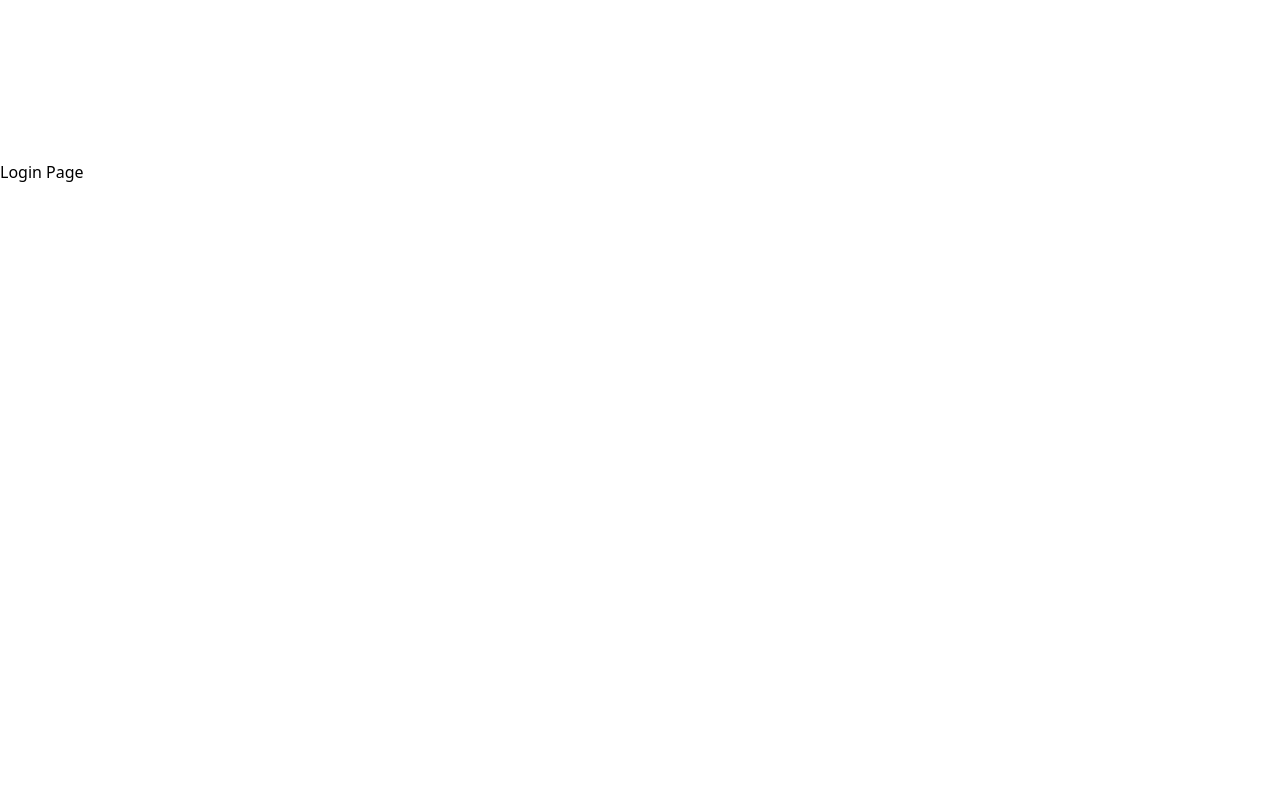
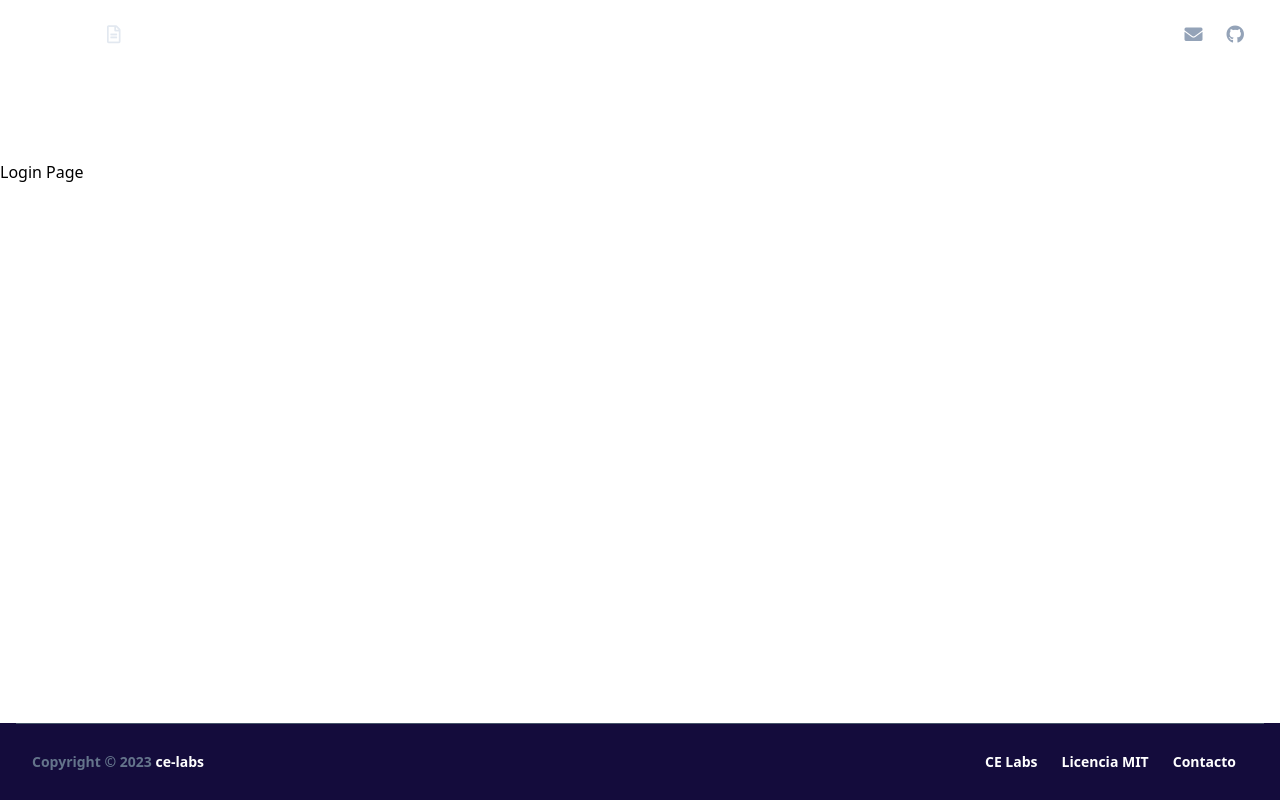
Before and after one commit to ce-labs/labs-reservation, a React (Create React App) app: page /auth/login in a window 1280 px wide. Built offline with nearby package versions, Linux system fonts and the light colour scheme.

Commit message:
[ADD] Auth Navbar and Footer

```diff
--- /dev/null
+++ b/src/components/Footers/FooterSmall.js
@@ -0,0 +1,60 @@
+import React from "react";
+
+export default function FooterSmall(props) {
+  return (
+    <>
+      <footer
+        className={
+          (props.absolute
+            ? "absolute w-full bottom-0 bg-darkBlue-001"
+            : "relative") + " pb-6"
+        }
+      >
+        <div className="container mx-auto px-4">
+          <hr className="mb-6 border-b-1 border-blueGray-600" />
+          <div className="flex flex-wrap items-center md:justify-between justify-center">
+            <div className="w-full md:w-4/12 px-4">
+              <div className="text-sm text-blueGray-500 font-semibold py-1 text-center md:text-left">
+                Copyright © {new Date().getFullYear()}{" "}
+                <a
+                  href="https://github.com/ce-labs"
+                  className="text-white hover:text-blueGray-300 text-sm font-semibold py-1"
+                >
+                  ce-labs
+                </a>
+              </div>
+            </div>
+            <div className="w-full md:w-8/12 px-4">
+              <ul className="flex flex-wrap list-none md:justify-end  justify-center">
+                <li>
+                  <a
+                    href="https://github.com/ce-labs"
+                    className="text-white hover:text-blueGray-300 text-sm font-semibold block py-1 px-3"
+                  >
+                    CE Labs
+                  </a>
+                </li>
+                <li>
+                  <a
+                        href="https://github.com/ce-labs/labs-reservation/blob/main/LICENSE.md"
+                        className="text-white hover:text-blueGray-300 text-sm font-semibold block py-1 px-3"
+                  >
+                    Licencia MIT
+                  </a>
+                </li>
+                <li>
+                  <a
+                        href="mailto:celabscr@gmail.com"
+                        className="text-white hover:text-blueGray-300 text-sm font-semibold block py-1 px-3"
+                  >
+                    Contacto
+                  </a>
+                </li>
+              </ul>
+            </div>
+          </div>
+        </div>
+      </footer>
+    </>
+  );
+}
--- /dev/null
+++ b/src/components/Navbars/AuthNavbar.js
@@ -0,0 +1,78 @@
+/*eslint-disable*/
+import React from "react";
+import { Link } from "react-router-dom";
+
+// components
+
+
+export default function Navbar(props) {
+  const [navbarOpen, setNavbarOpen] = React.useState(false);
+  return (
+    <>
+      <nav className="top-0 absolute z-50 w-full flex flex-wrap items-center justify-between px-2 py-3 navbar-expand-lg">
+        <div className="container px-4 mx-auto flex flex-wrap items-center justify-between">
+          <div className="w-full relative flex justify-between lg:w-auto lg:static lg:block lg:justify-start">
+            <Link
+              className="text-white text-sm font-bold leading-relaxed inline-block mr-4 py-2 whitespace-nowrap uppercase"
+              to="/"
+            >
+              CE Labs
+            </Link>
+            <button
+              className="cursor-pointer text-xl leading-none px-3 py-1 border border-solid border-transparent rounded bg-transparent block lg:hidden outline-none focus:outline-none"
+              type="button"
+              onClick={() => setNavbarOpen(!navbarOpen)}
+            >
+              <i className="text-white fas fa-bars"></i>
+            </button>
+          </div>
+          <div
+            className={
+              "lg:flex flex-grow items-center bg-white lg:bg-opacity-0 lg:shadow-none" +
+              (navbarOpen ? " block rounded shadow-lg" : " hidden")
+            }
+            id="example-navbar-warning"
+          >
+            <ul className="flex flex-col lg:flex-row list-none mr-auto">
+              <li className="flex items-center">
+                <a
+                  className="lg:text-white lg:hover:text-blueGray-200 text-blueGray-700 px-3 py-4 lg:py-2 flex items-center text-xs uppercase font-bold"
+                  href="https://ce-labs.github.io/labs-reservation"
+                >
+                  <i className="lg:text-blueGray-200 text-blueGray-400 far fa-file-alt text-lg leading-lg mr-2" />{" "}
+                  Docs
+                </a>
+              </li>
+            </ul>
+            <ul className="flex flex-col lg:flex-row list-none lg:ml-auto">
+
+              <li className="flex items-center">
+                <a
+                  className="hover:text-blueGray-500 text-blueGray-700 px-3 py-4 lg:py-2 flex items-center text-xs uppercase font-bold"
+                  href="mailto:celabscr@gmail.com"
+                  target="_blank"
+                  rel="noreferrer"
+                >
+                  <i className="text-blueGray-400 fas fa-envelope text-lg leading-lg " />
+                  <span className="lg:hidden inline-block ml-2">Contacto</span>
+                </a>
+              </li>
+
+              <li className="flex items-center">
+                <a
+                  className="hover:text-blueGray-500 text-blueGray-700 px-3 py-4 lg:py-2 flex items-center text-xs uppercase font-bold"
+                  href="https://github.com/ce-labs/labs-reservation"
+                  target="_blank"
+                  rel="noreferrer"
+                >
+                  <i className="text-blueGray-400 fab fa-github text-lg leading-lg " />
+                  <span className="lg:hidden inline-block ml-2">Repositorio</span>
+                </a>
+              </li>
+            </ul>
+          </div>
+        </div>
+      </nav>
+    </>
+  );
+}
--- a/src/layouts/Auth.js
+++ b/src/layouts/Auth.js
@@ -3,8 +3,8 @@ import { Switch, Route, Redirect } from "react-router-dom";
 
 // components
 
-//import Navbar from "components/Navbars/AuthNavbar.js";
-//import FooterSmall from "components/Footers/FooterSmall.js";
+import Navbar from "../components/Navbars/AuthNavbar";
+import FooterSmall from "../components/Footers/FooterSmall";
 
 // views
 
@@ -15,14 +15,14 @@ import Login from "../views/auth/Login";
 export default function Auth() {
   return (
     <>
-      {/*<Navbar transparent />*/}
+      <Navbar transparent />
       <main>
         <section className="relative w-full h-full py-40 min-h-screen">
           <Switch>
             <Route path="/auth/login" exact component={Login} />
             <Redirect from="/auth" to="/auth/login" />
           </Switch>
-          {/*<FooterSmall absolute />*/}
+          <FooterSmall absolute />
         </section>
       </main>
     </>
```
